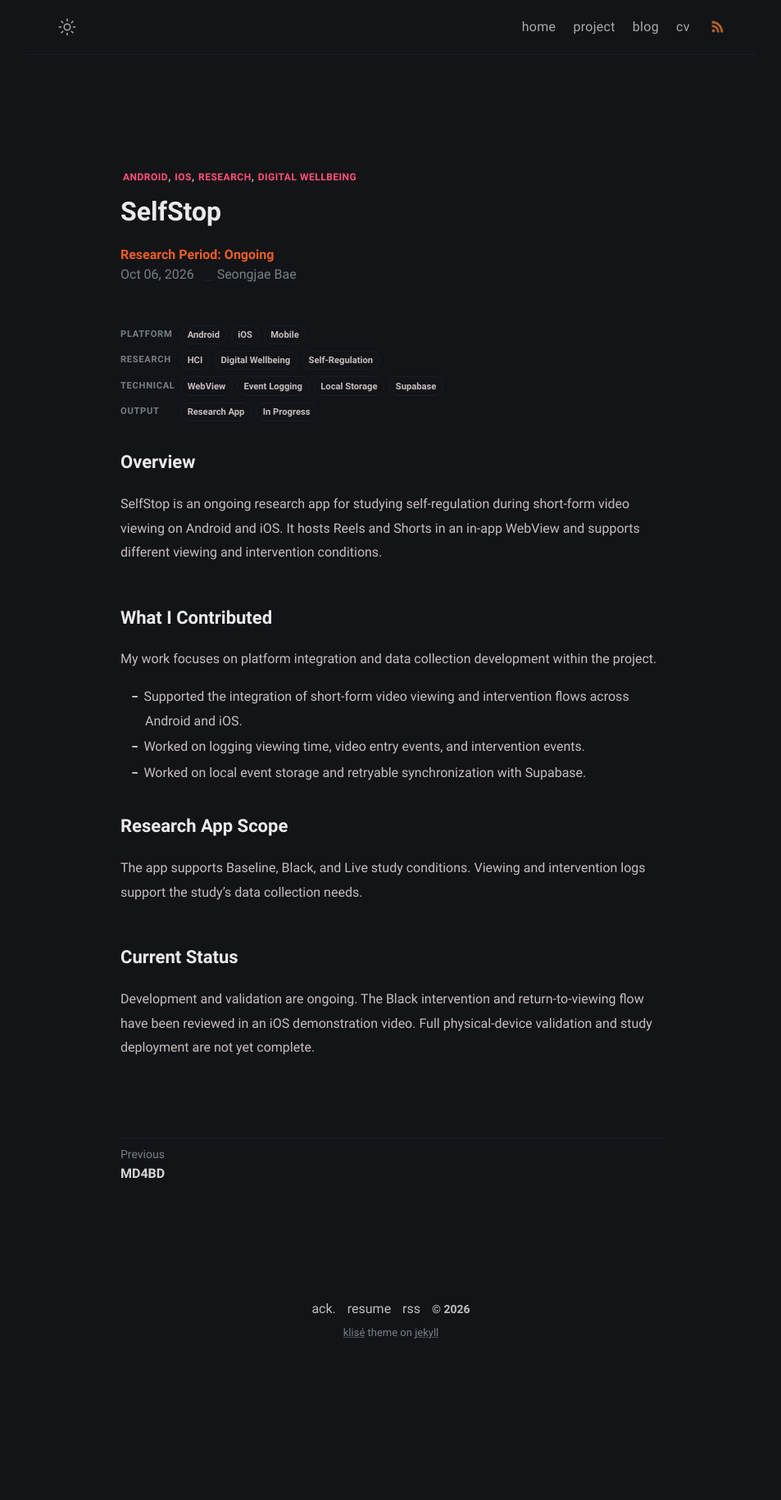
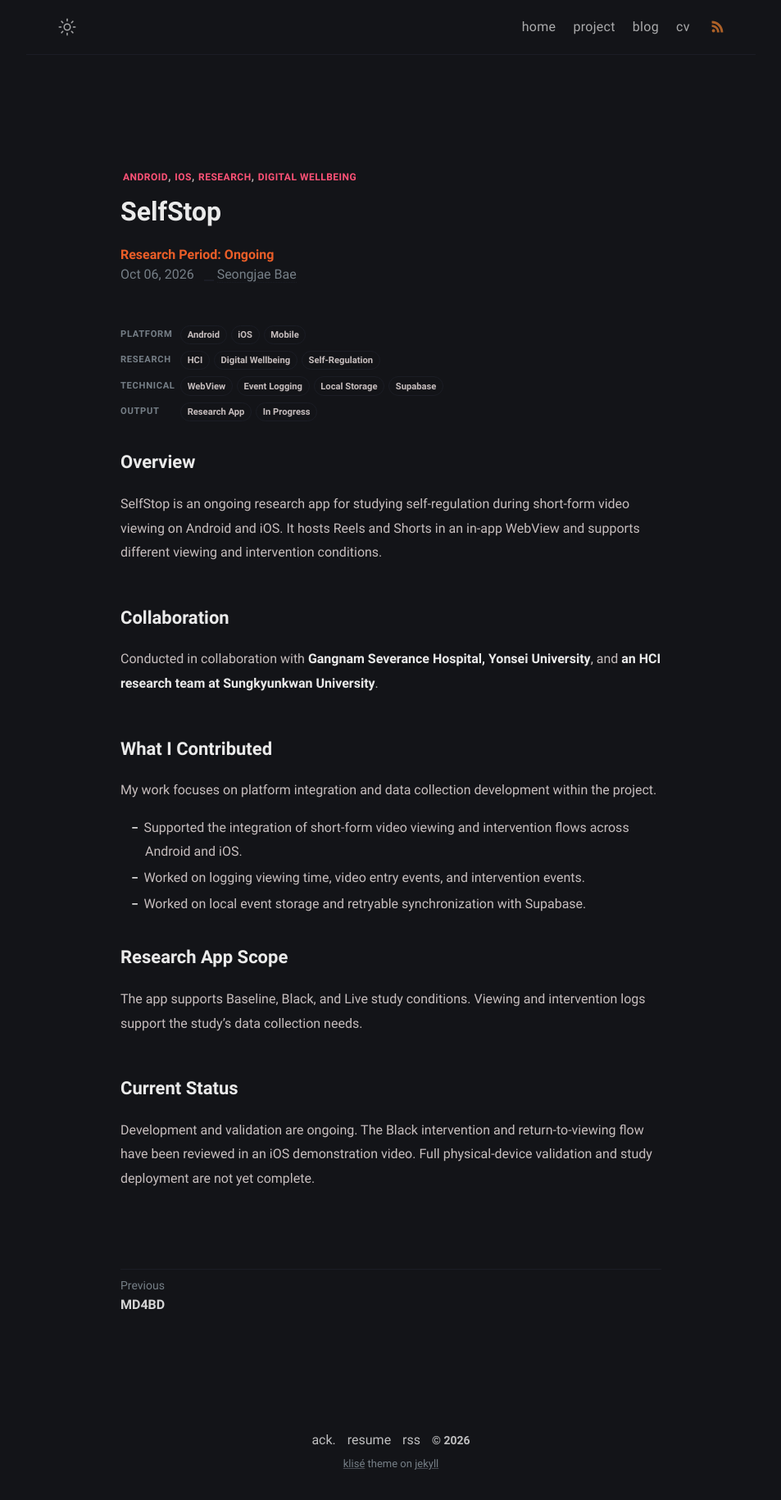
Before and after one commit to Dingg2Ding/Dingg2Ding.github.io, a Jekyll site: the page built from _projects/selfstop.md, in a window 1280 px wide. Shown: the whole page at 82% size, without its empty margins (163-1116 px from the left). Built offline with Jekyll 4.4.1, drawn with Linux system fonts in a browser that asks for light colours; before the commit the page ends 1670 px from its top, so only the background shows below that.

Commit message:
Clarify research collaboration partners across project pages

```diff
--- a/_projects/selfstop.md
+++ b/_projects/selfstop.md
@@ -21,6 +21,10 @@ project_tags:
 
 SelfStop is an ongoing research app for studying self-regulation during short-form video viewing on Android and iOS. It hosts Reels and Shorts in an in-app WebView and supports different viewing and intervention conditions.
 
+## **Collaboration**
+
+Conducted in collaboration with **Gangnam Severance Hospital, Yonsei University**, and **an HCI research team at Sungkyunkwan University**.
+
 ## **What I Contributed**
 
 My work focuses on platform integration and data collection development within the project.
```
Also changed, not shown: _projects/drug-q.md (+1 -1 lines), _projects/inspire.md (+1 -1 lines), _projects/md4bd.md (+4 -0 lines), _projects/rebloom-lens.md (+1 -1 lines).
